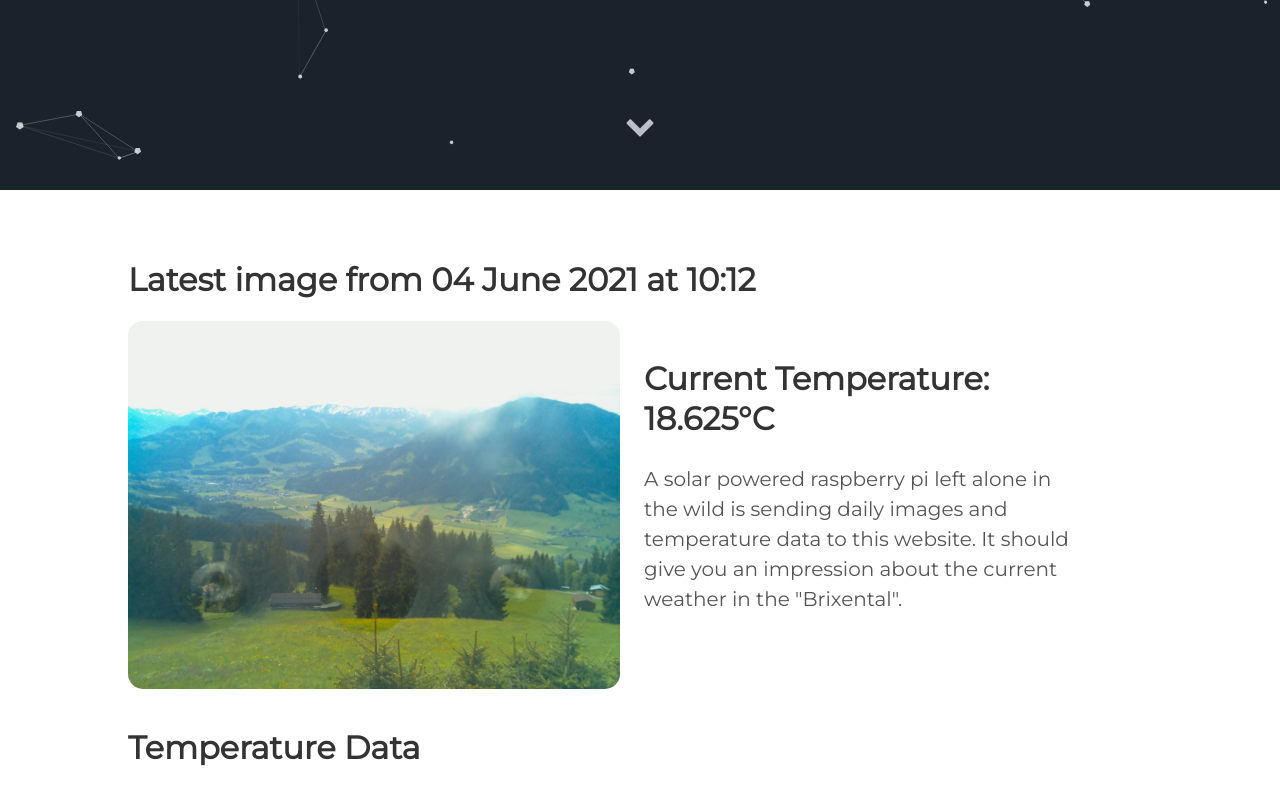
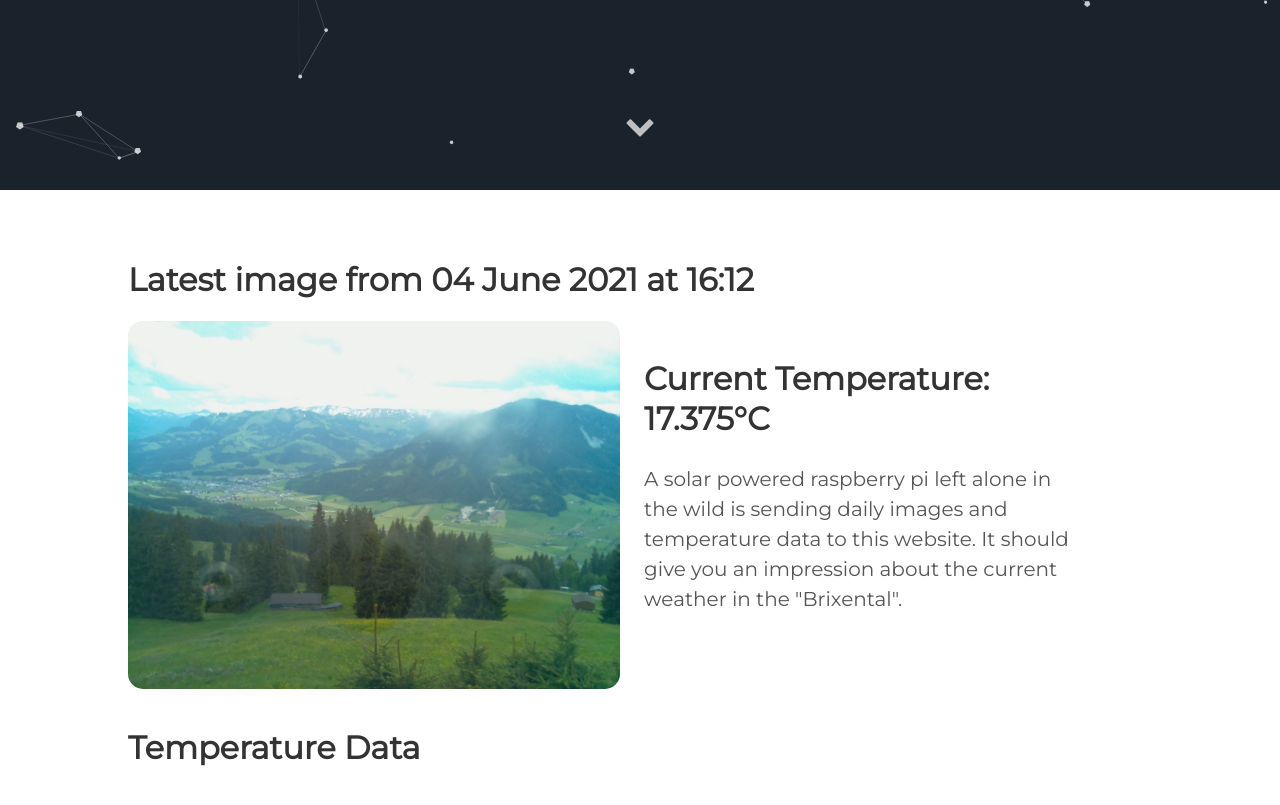
Before and after one commit to vektorious/vektorious.github.io, a Jekyll site: the page built from resources/huette.md, in a window 1280 px wide and 900 px high, scrolled down 710 px. Shown: the top 805 px of the window. Built offline with Jekyll 4.4.1, drawn with Linux system fonts in a browser that asks for light colours.

Commit message:
I'm a bot beep boop

```diff
--- a/resources/huette.md
+++ b/resources/huette.md
@@ -6,13 +6,13 @@ image: '/assets/img/'
 description: 'Live image from the Austrian alps'
 twitter_text: ' '
 ---
-## Latest image from 04 June 2021 at 10:12
+## Latest image from 04 June 2021 at 16:12
 <div class="huette">
   <div class="huette-image">
     <img src="{{ "/assets/img/huette.jpg" | prepend: site.baseurl }}">
   </div>
   <div class="huette-text">
-        <h2>Current Temperature: 18.625°C</h2>
+        <h2>Current Temperature: 17.375°C</h2>
         <p>A solar powered raspberry pi left alone in the wild is sending daily images and temperature data to this website. It should give you an impression about the current weather in the "Brixental".</p>
 
   </div>
```
Also changed, not shown: rpi-script/2021-06-04_161108.txt (renamed from rpi-script/2021-06-04_101107.txt, +5 -5 lines), rpi-script/huette.md (+2 -2 lines), assets/img/huette.jpg, assets/img/temp_plot.png, rpi-script/temp_plot.png, 1 other file.
